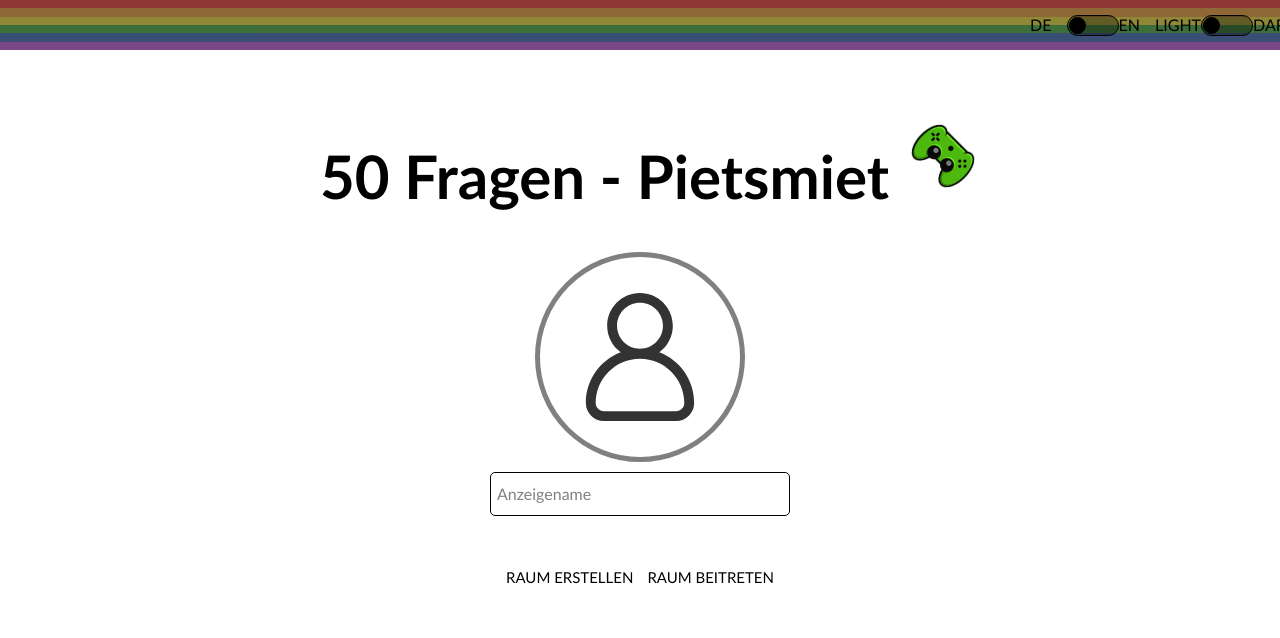
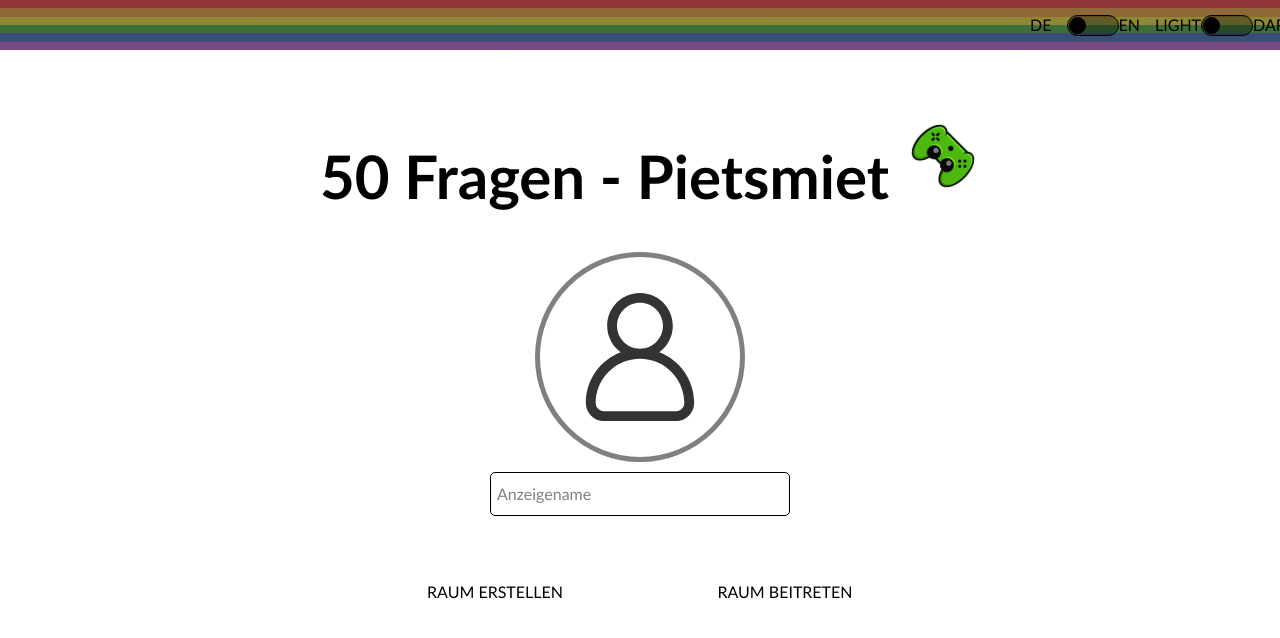
Before and after one commit to ErwerthFlorian/50Fragen, a React (Vite) app in the folder frontend/: page / in a window 1280 px wide. Shown: the top 638 px of the page. Built offline with nearby package versions, Linux system fonts and the light colour scheme; no server answers.

Commit message:
rename button css classes, create buttonClasses

```diff
--- a/frontend/src/components/Display/Button/button.tsx
+++ b/frontend/src/components/Display/Button/button.tsx
@@ -3,6 +3,8 @@ import styles from "./styles";
 import {WithChildren} from "../../../types";
 import {TranslatedComponents} from "../../../translation/TranslationConfig";
 import {useTranslation} from "../../../translation/useTranslation";
+import {useMemo} from "react";
+import {cx} from "@emotion/css";
 
 
 interface Button extends WithChildren {
@@ -10,10 +12,13 @@ interface Button extends WithChildren {
    className?: string
 }
 
-const classNames = getClasses(styles);
+const cssClasses = getClasses(styles);
 
 export const Button = ({children, onClick, className}: Button) => {
-   return <button className={classNames.button} onClick={onClick}>{children}</button>
+
+   const buttonClasses = useMemo(() => cx(cssClasses.button, className), [className]);
+
+   return <button className={buttonClasses} onClick={onClick}>{children}</button>
 }
 
 interface RoomButton extends Button {
@@ -22,5 +27,5 @@ interface RoomButton extends Button {
 
 export const RoomButton = ({onClick, translationComponent }: Omit<RoomButton, "children">) => {
    const translation = useTranslation(translationComponent);
-   return <Button className={classNames.roomButton} onClick={onClick}>{translation}</Button>
+   return <Button className={cssClasses.roomButton} onClick={onClick}>{translation}</Button>
 }
```
